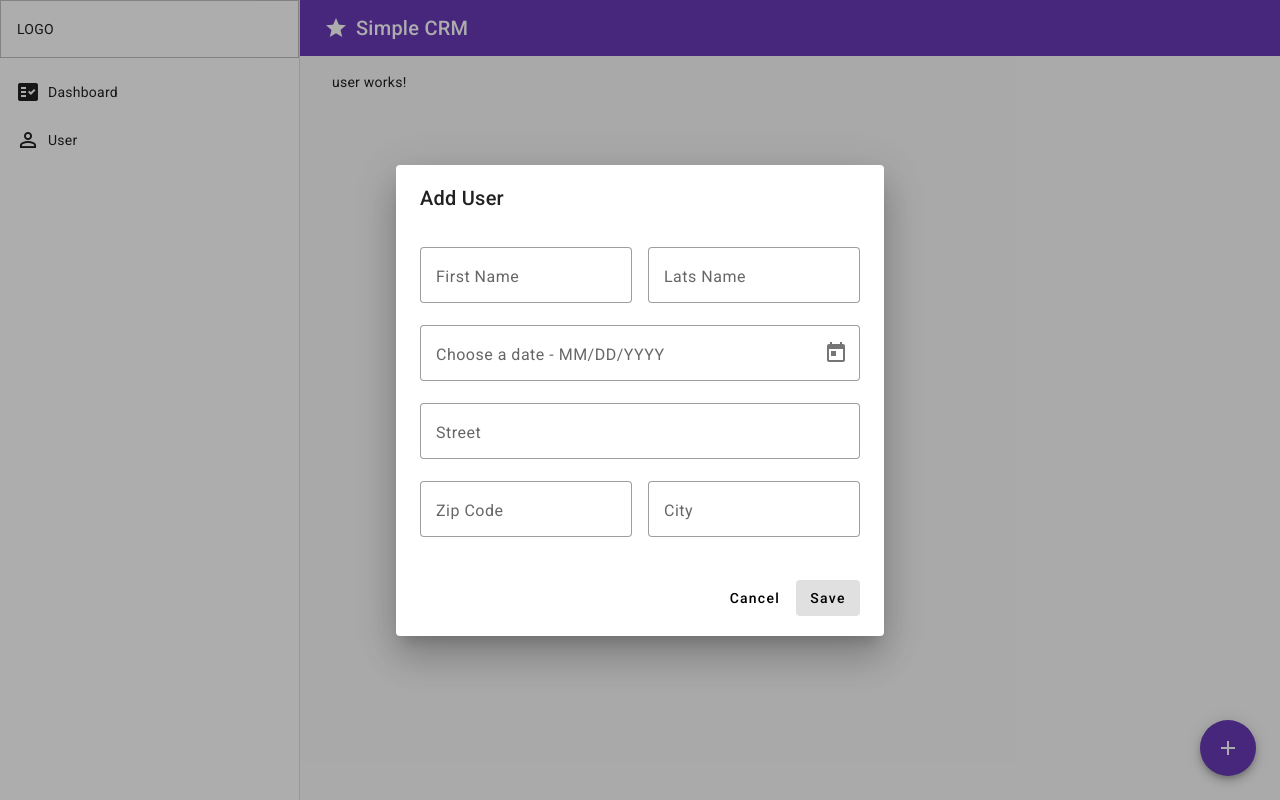
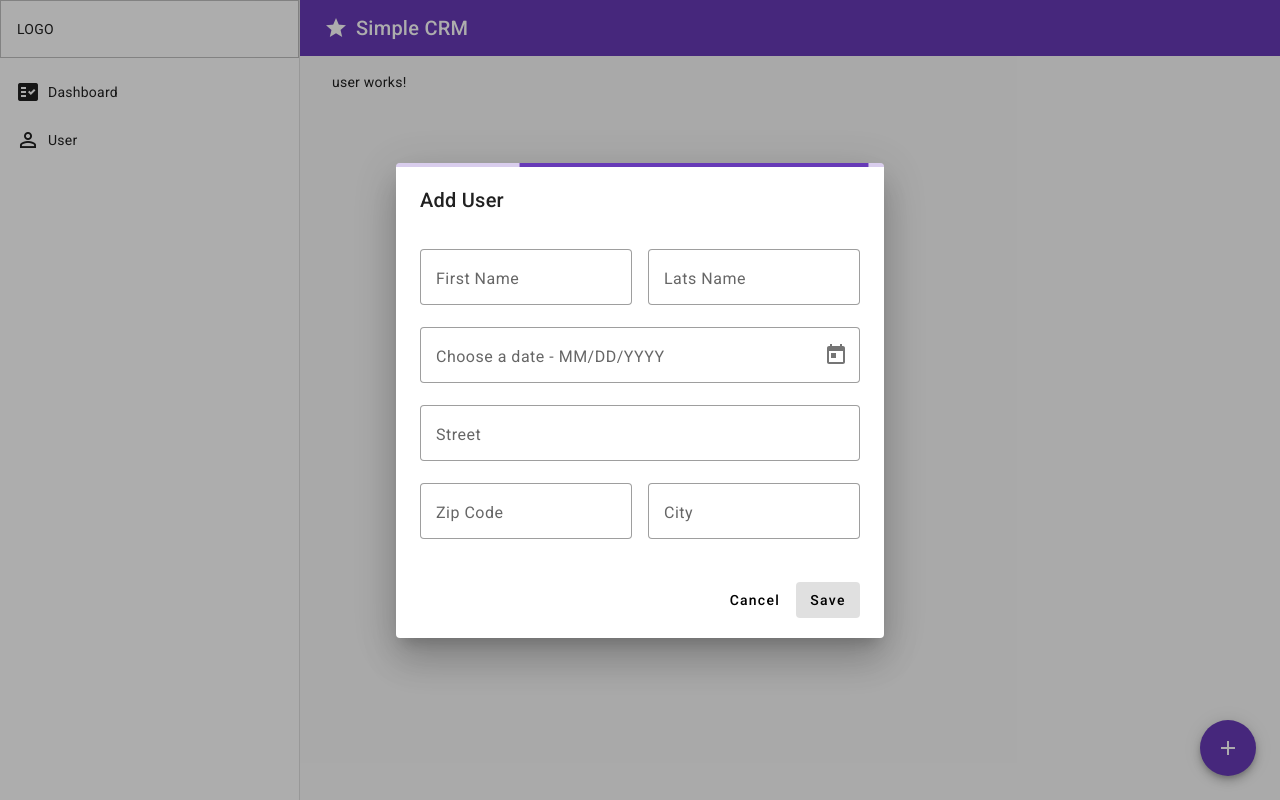
Before and after one commit to felianfilian/DA_17_SimpleCRM, an Angular app: page /user in a window 1280 px wide. Both pictures are taken after a click on the button "add". Built offline with nearby package versions, Linux system fonts and the light colour scheme.

Commit message:
create progress bar

```diff
--- a/src/app/dialog-add-user/dialog-add-user.component.html
+++ b/src/app/dialog-add-user/dialog-add-user.component.html
@@ -1,4 +1,5 @@
 <div class="user-add-container">
+  <mat-progress-bar class="" mode="indeterminate"></mat-progress-bar>
   <h2 mat-dialog-title>Add User</h2>
   <mat-dialog-content>
     <!-- Name -->
--- a/src/app/dialog-add-user/dialog-add-user.component.ts
+++ b/src/app/dialog-add-user/dialog-add-user.component.ts
@@ -16,6 +16,7 @@ import {
 
 import { User } from '../../models/user.class';
 import { FormsModule } from '@angular/forms';
+import { MatProgressBarModule } from '@angular/material/progress-bar';
 
 @Component({
   selector: 'app-dialog-add-user',
@@ -30,6 +31,7 @@ import { FormsModule } from '@angular/forms';
     MatDatepickerModule,
     MatNativeDateModule,
     FormsModule,
+    MatProgressBarModule,
   ],
   providers: [provideNativeDateAdapter()],
   templateUrl: './dialog-add-user.component.html',
```
